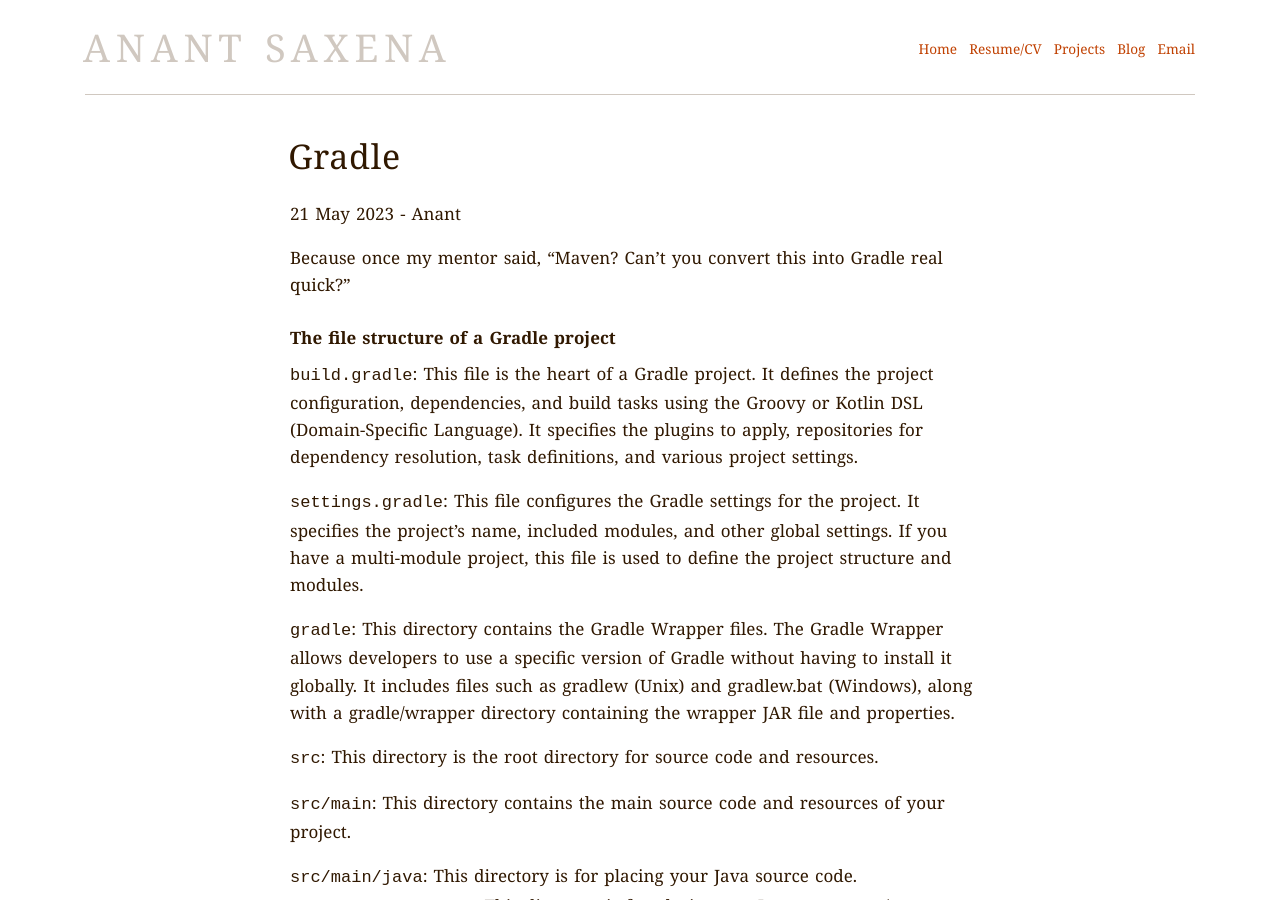
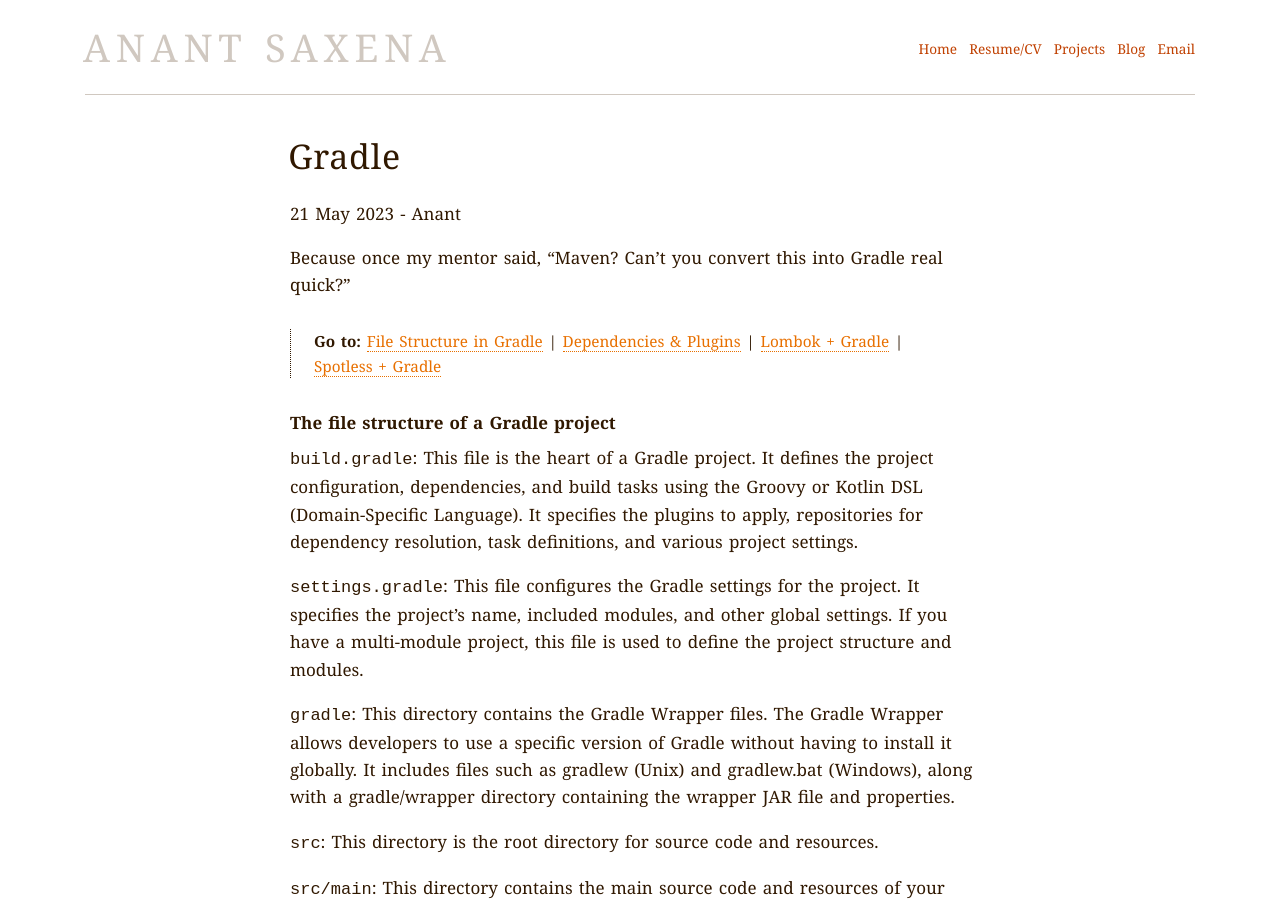
Before and after one commit to loud-mouth/loud-mouth.github.io, a Jekyll site: the page built from _posts/2023-05-21-Gradle.markdown, in a window 1280 px wide and 900 px high. Built offline with Jekyll 4.4.1, drawn with Linux system fonts in a browser that asks for light colours; nearby versions of some CDN libraries.

Commit message:
Added in-page links in Gradle blog

```diff
--- a/_posts/2023-05-21-Gradle.markdown
+++ b/_posts/2023-05-21-Gradle.markdown
@@ -3,6 +3,15 @@ layout: post
 author: Anant
 ---
 Because once my mentor said, "Maven? Can't you convert this into Gradle real quick?"
+
+<blockquote>
+ <p class="no-print"><b>Go to:</b>
+  <a href="#the-file-structure-of-a-gradle-project">File Structure in Gradle</a> |
+  <a href="#depedencies-plugins-and-what-else">Dependencies & Plugins</a> |
+  <a href="#project-lombok-integration-with-gradle">Lombok + Gradle</a> |
+  <a href="#spotless---prettier-for-java-integration-with-gradle">Spotless + Gradle</a>
+ </p>
+</blockquote>
 
 ### The file structure of a Gradle project
 `build.gradle`: This file is the heart of a Gradle project. It defines the project configuration, dependencies, and build tasks using the Groovy or Kotlin DSL (Domain-Specific Language). It specifies the plugins to apply, repositories for dependency resolution, task definitions, and various project settings.
@@ -135,3 +144,5 @@ The following properties were set for formatter in the `build.gradle` file.
 }" language="groovy" %}
 
 Some sources mention to put the config in a separate `spotless.build` file but for me it was not working.
+
+<!-- TODO: Add JUnit for Gradle -->
```
